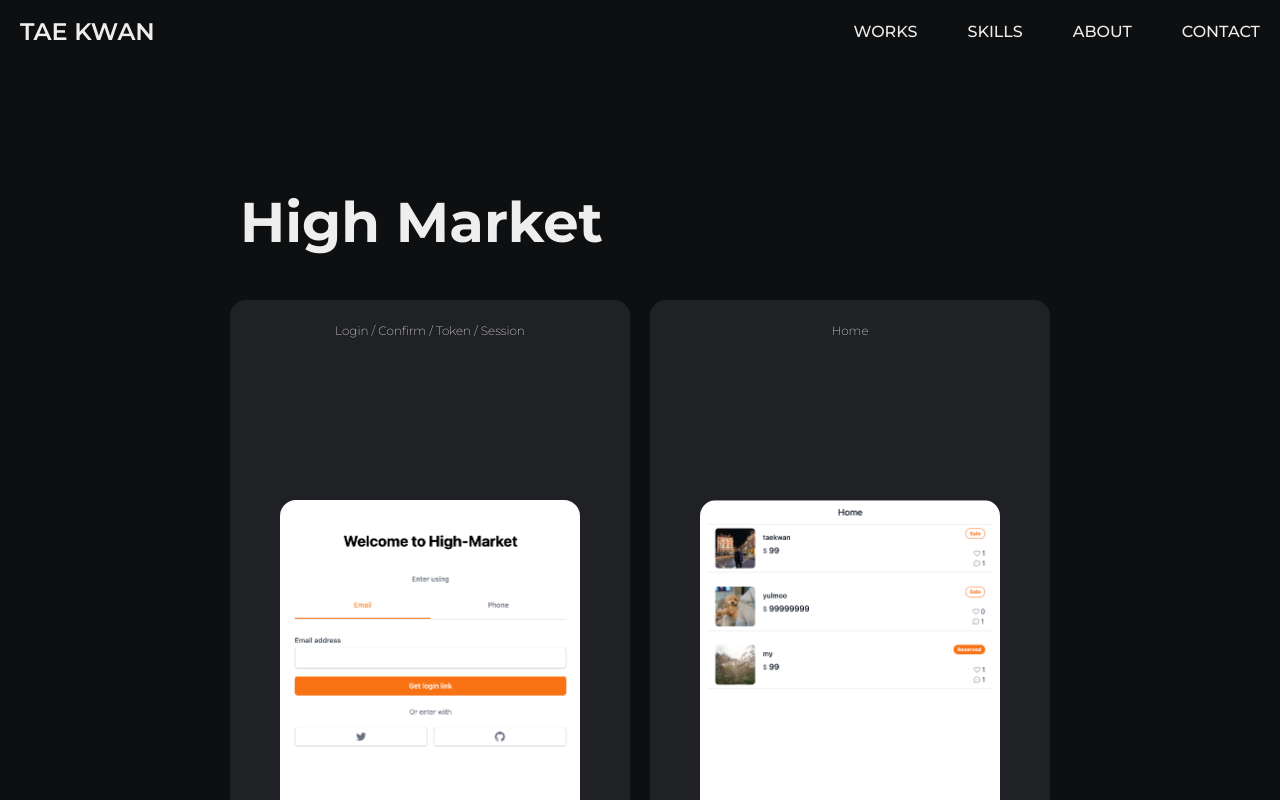
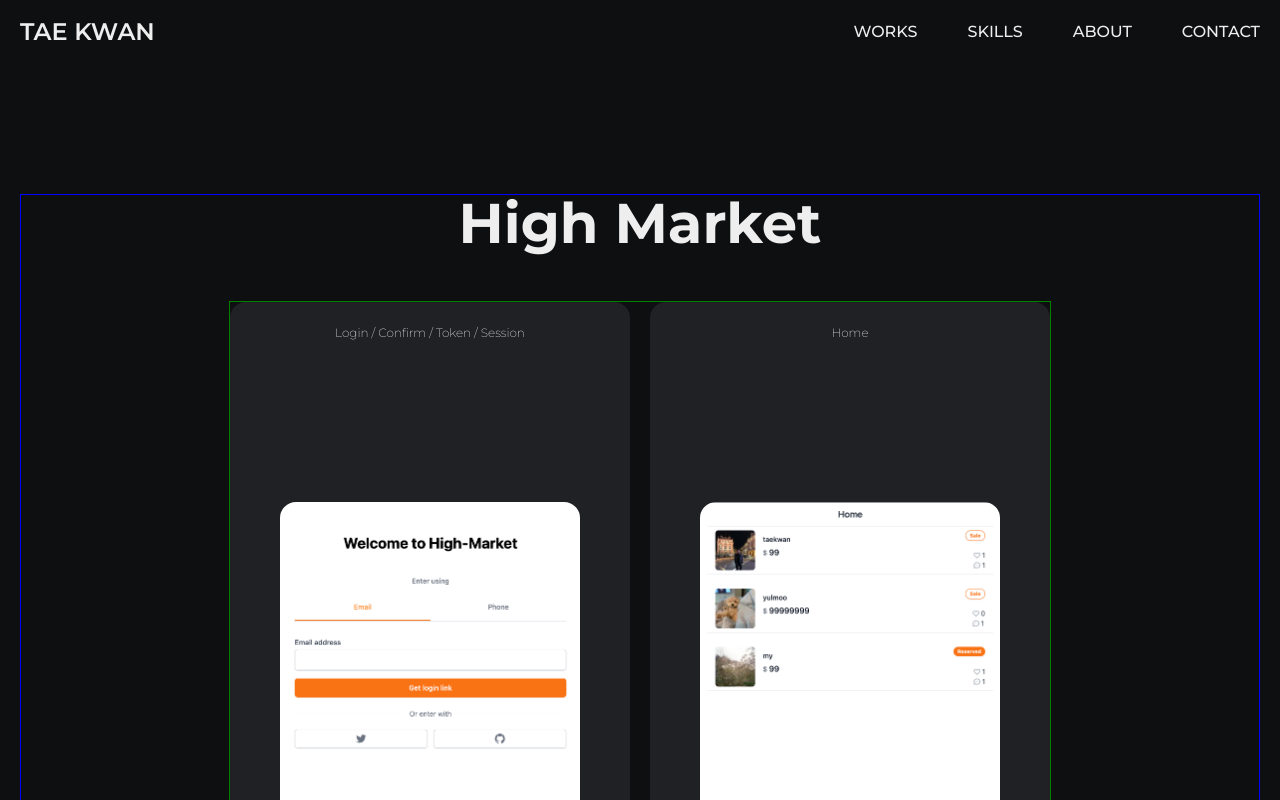
Before and after one commit to techighpark/taekwan-portfolio, a React (Create React App) app: page /highmarket in a window 1280 px wide. Shown: the top 800 px of the page. Built offline with nearby package versions, Linux system fonts and the light colour scheme.

Commit message:
position

```diff
--- a/src/components/Layout.js
+++ b/src/components/Layout.js
@@ -8,7 +8,7 @@
   align-items: center;
   width: 100%;
   padding: 20px;
-  /* overflow: hidden; */
+  overflow: hidden;
 
   /* border: 1px solid blue; */
   @media screen and (max-width: 500px) {
--- a/src/components/PortfolioStickList.js
+++ b/src/components/PortfolioStickList.js
@@ -155,6 +155,7 @@
   @media screen and (max-width: 1200px) {
     position: relative;
     top: 400px;
+    left: 0;
     width: 90vw;
     height: 40px;
     padding: 5px 20px;
--- a/src/pages/HighMarket.js
+++ b/src/pages/HighMarket.js
@@ -13,10 +13,10 @@
         <title>High-Market | TAE KWAN</title>
       </Helmet>
       <AboutContainer>
-        <TitleContainer>
-          <Title>High Market</Title>
-        </TitleContainer>
         <Container>
+          <TitleContainer>
+            <Title>High Market</Title>
+          </TitleContainer>
           <Grid>
             <DetailContainer>
               <TextContainer>
@@ -97,72 +97,6 @@
   );
 };
 
-const TitleContainer = styled.div`
-  width: 800px;
-  display: flex;
-  justify-content: start;
-  margin-bottom: 50px;
-  /* border: 1px solid white; */
-`;
-const Title = styled.div`
-  font-size: 56px;
-  font-weight: 700;
-`;
-
-const Grid = styled.div`
-  display: grid;
-  grid-template-columns: repeat(2, minmax(0, 1fr));
-  gap: 20px;
-  /* border: 1px solid green; */
-`;
-
-const Container = styled.div`
-  width: 100%;
-  display: flex;
-  justify-content: center;
-  /* margin-top: 50px; */
-  /* border: 1px solid blue; */
-`;
-
-const DetailContainer = styled.div`
-  width: 400px;
-  height: 600px;
-  background-color: #202124;
-  border-radius: 16px;
-  display: flex;
-  flex-direction: column;
-  justify-content: space-between;
-  align-items: center;
-`;
-
-const Text = styled.div``;
-const TextContainer = styled.div`
-  height: 200px;
-  width: 100%;
-  display: flex;
-  justify-content: center;
-  padding: 25px;
-  /* border: 1px solid yellow; */
-`;
-const Image = styled.img`
-  width: 100%;
-  height: 100%;
-  object-fit: cover;
-  object-position: top;
-
-  /* filter: brightness(80%) contrast(110%) grayscale(30%) saturate(110%)
-    sepia(10%); */
-  /* filter: grayscale(100%); */
-`;
-const ImageContainer = styled.div`
-  width: 300px;
-  height: 400px;
-  /* border: 0.5px solid green; */
-  overflow: hidden;
-  border: none;
-  border-top-left-radius: 1rem;
-  border-top-right-radius: 1rem;
-`;
 const AboutContainer = styled.div`
   position: relative;
   display: flex;
@@ -176,4 +110,86 @@
   /* border: 1px solid orange; */
 `;
 
+const TitleContainer = styled.div`
+  /* display: flex; */
+  /* justify-content: start; */
+  margin-bottom: 50px;
+  /* border: 1px solid white; */
+  @media screen and (max-width: 500px) {
+    /* width: 100%; */
+  }
+`;
+
+const Title = styled.div`
+  font-size: 56px;
+  font-weight: 700;
+  @media screen and (max-width: 500px) {
+    font-size: 40px;
+    font-weight: 600;
+  }
+`;
+const Container = styled.div`
+  width: 100%;
+  display: flex;
+  flex-direction: column;
+  align-items: center;
+  justify-content: center;
+  /* margin-top: 50px; */
+  border: 1px solid blue;
+`;
+const Grid = styled.div`
+  display: grid;
+  grid-template-columns: repeat(2, minmax(0, 1fr));
+  gap: 20px;
+  border: 1px solid green;
+  @media screen and (max-width: 500px) {
+    grid-template-columns: repeat(1, minmax(0, 1fr));
+    row-gap: 30px;
+  }
+`;
+
+const DetailContainer = styled.div`
+  width: 400px;
+  height: 600px;
+  background-color: #202124;
+  border-radius: 16px;
+  display: flex;
+  flex-direction: column;
+  justify-content: space-between;
+  align-items: center;
+  @media screen and (max-width: 500px) {
+    width: 100%;
+  }
+`;
+
+const TextContainer = styled.div`
+  height: 200px;
+  width: 100%;
+  display: flex;
+  justify-content: center;
+  padding: 25px;
+  /* border: 1px solid yellow; */
+`;
+const Text = styled.div``;
+
+const ImageContainer = styled.div`
+  width: 300px;
+  height: 400px;
+  /* border: 0.5px solid green; */
+  overflow: hidden;
+  border: none;
+  border-top-left-radius: 1rem;
+  border-top-right-radius: 1rem;
+`;
+const Image = styled.img`
+  width: 100%;
+  height: 100%;
+  object-fit: cover;
+  object-position: top;
+
+  /* filter: brightness(80%) contrast(110%) grayscale(30%) saturate(110%)
+    sepia(10%); */
+  /* filter: grayscale(100%); */
+`;
+
 export default HighMarket;
--- a/src/pages/Works.js
+++ b/src/pages/Works.js
@@ -46,7 +46,7 @@
 };
 
 const PortfolioContainer = styled.div`
-  position: absolute;
+  position: relative;
   display: flex;
   flex-direction: column;
   align-items: center;
```
